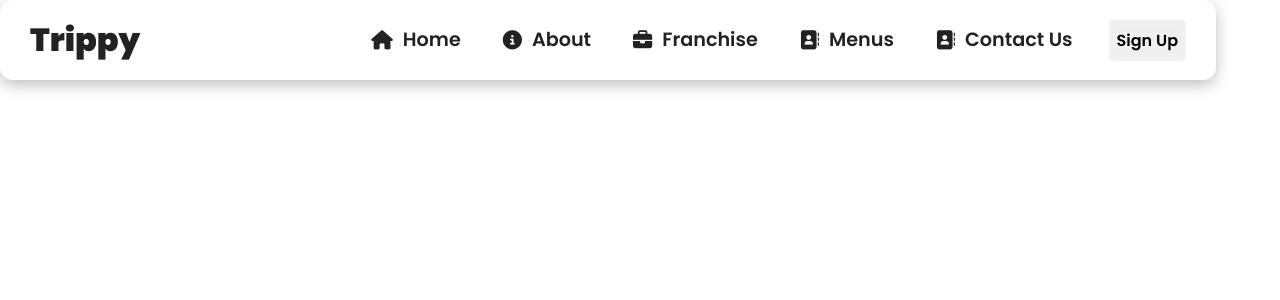
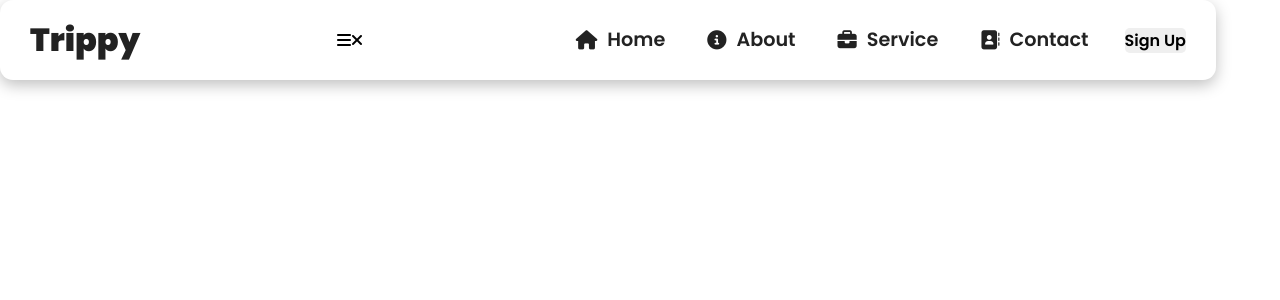
Before and after one commit to ankiit369/Banarasi-Kulhad-Website, a React (Create React App) app: page / in a window 1280 px wide. Shown: the top 300 px of the page. Built offline with nearby package versions, Linux system fonts and the light colour scheme.

Commit message:
ignore previous commits by kush

```diff
--- a/src/components/MenuItems.js
+++ b/src/components/MenuItems.js
@@ -12,19 +12,13 @@ export const MenuItems = [
     icon: "fa-solid fa-circle-info"
   },
   {
-    title: "Franchise",
+    title: "Service",
     url: "/service",
     cName: "nav-links",
     icon: "fa-solid fa-briefcase"
   },
   {
-    title: "Menus",
-    url: "/contact",
-    cName: "nav-links",
-    icon: "fa-solid fa-address-book"
-  },
-  {
-    title: "Contact Us",
+    title: "Contact",
     url: "/contact",
     cName: "nav-links",
     icon: "fa-solid fa-address-book"
--- a/src/components/Navbar.js
+++ b/src/components/Navbar.js
@@ -7,10 +7,10 @@ class Navbar extends Component {
     return (
       <nav className="NavbarItems">
         <h1 className="navbar-logo">Trippy</h1>
-        {/* <div className="menu-icons">
+        <div className="menu-icons">
+          <i className="fas fa-bars"></i>
           <i className="fas fa-times"></i>
-          <i className="fas fa-times"></i>
-        </div> */}
+        </div>
         <ul className="nav-menu">
           {MenuItems.map((item, index) => {
             return (
--- a/src/components/NavbarStyles.css
+++ b/src/components/NavbarStyles.css
@@ -17,7 +17,7 @@
 
 .nav-menu {
   display: grid;
-  grid-template-columns: repeat(7, auto);
+  grid-template-columns: repeat(6, auto);
   grid-gap: 10px;
   list-style: none;
   align-items: center;
@@ -49,15 +49,11 @@
 
 button {
   padding: 0.5rem, 1rem;
-  /* margin: 2rem; */
   white-space: nowrap;
   border-radius: 0.3rem;
   font-size: 1rem;
   font-weight: 600;
-  border-style: solid;
-  border-radius: 0.3rem;
-  border-width:0.5rem;
-  border-color: #f0f0f0;
+  border: none;
   cursor: pointer;
   transition: 0.2s ease-in-out;
 }
@@ -65,5 +61,4 @@ button {
 button:hover {
   background-color: #151516;
   color: #fff;
-  border-color: #151516;
 }
```
